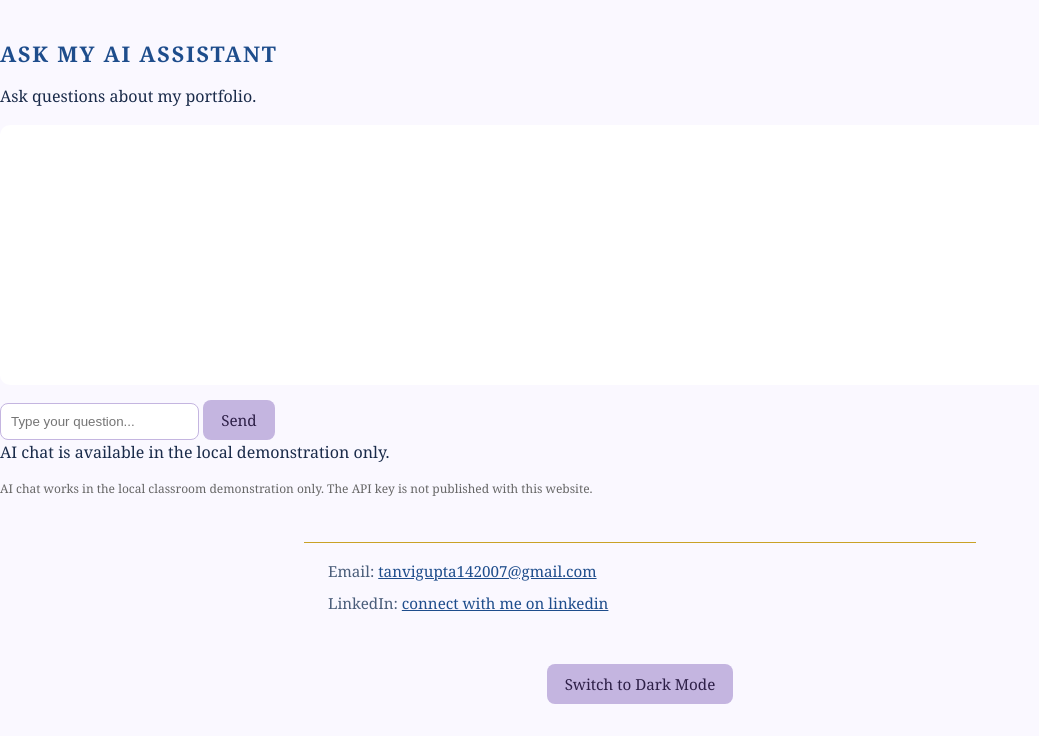
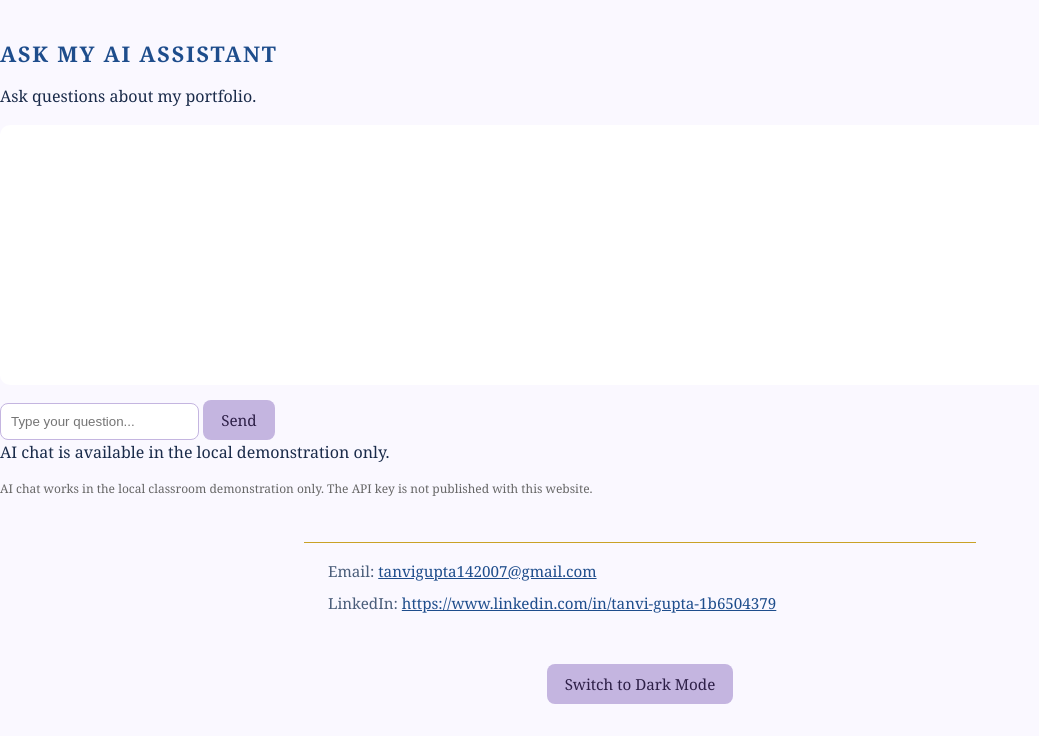
Before and after one commit to TanviGupta14007/portfolio-, a plain HTML site: page index.html in a window 1280 px wide. Shown: the part 1199-1935 px from the top of the page, without its empty margins (0-1039 px from the left). Drawn offline with Linux system fonts and the light colour scheme.

Commit message:
Add LinkedIn profile link

```diff
--- a/index.html
+++ b/index.html
@@ -117,7 +117,7 @@
 
     <footer class="site-footer">
       <p>Email: <a href="mailto:tanvigupta142004@gmail.com">tanvigupta142007@gmail.com</a></p>
-      <p>LinkedIn: <a href="https://www.linkedin.com/in/tanvi-gupta-1b6504379" target="_blank" rel="noopener noreferrer">connect with me on linkedin</a></p>
+      <p>LinkedIn: <a href="https://www.linkedin.com/in/tanvi-gupta-1b6504379" target="_blank" rel="noopener noreferrer">https://www.linkedin.com/in/tanvi-gupta-1b6504379</a></p>
     </footer>
     <button id="themeToggle">Switch to Dark Mode</button>
     <script>
```
